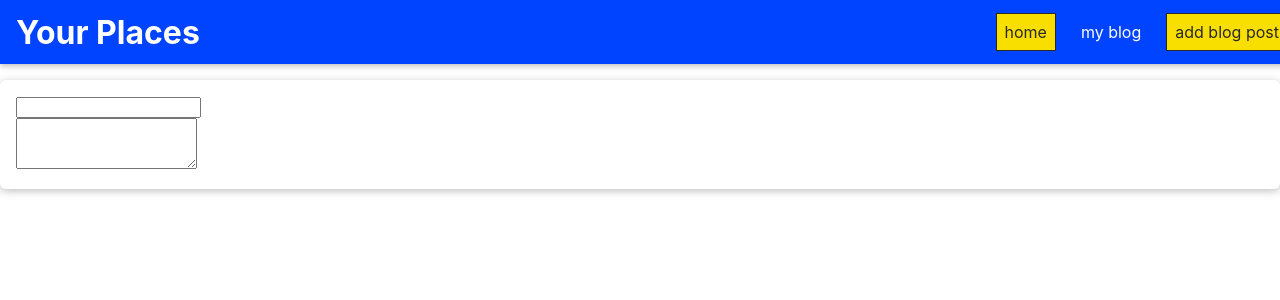
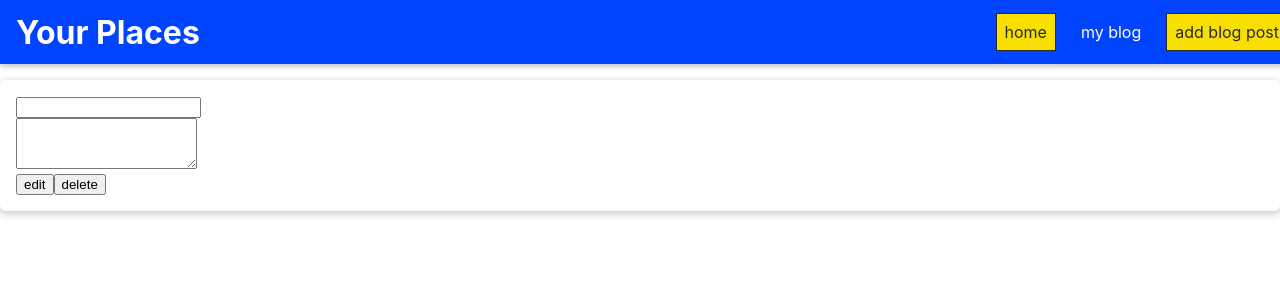
Before and after one commit to gavinspotter/mapblogplayspacereactapp, a React (Create React App) app: page /blog/new in a window 1280 px wide. Shown: the top 300 px of the page. Built offline with nearby package versions, Linux system fonts and the light colour scheme.

Commit message:
edit & delte button

```diff
--- a/src/blog/pages/NewBlog.js
+++ b/src/blog/pages/NewBlog.js
@@ -1,6 +1,7 @@
 import React from "react";
 import Card from "../../shared/UIElements/Card";
 import Input from "../../shared/FormComponents/Input";
+import Button from "../../shared/FormComponents/Button";
 
 const NewBlog = () => {
   return (
@@ -8,6 +9,8 @@ const NewBlog = () => {
       <form>
         <Input element="input" />
         <Input />
+        <Button>edit</Button>
+        <Button>delete</Button>
       </form>
     </Card>
   );
```
